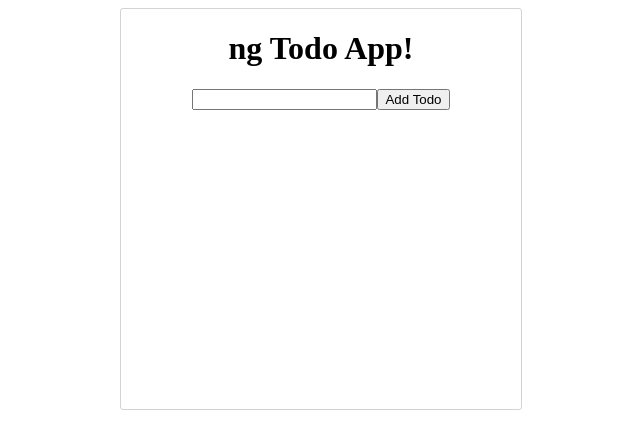
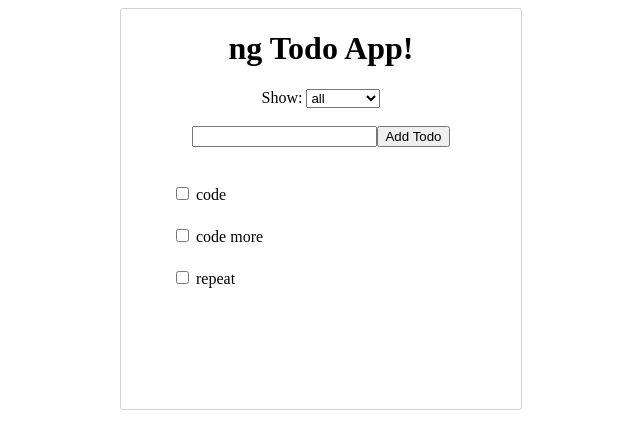
Before and after one commit to pablo-jurado/ng-todo, an Angular app: page / in a window 1280 px wide. Shown: the top 448 px of the page, without its empty margins (319-959 px from the left). Built offline with nearby package versions, Linux system fonts and the light colour scheme.

Commit message:
add filter component and some styles

```diff
--- a/src/app/app.component.html
+++ b/src/app/app.component.html
@@ -1,6 +1,8 @@
 <!--The content below is only a placeholder and can be replaced.-->
 <div class="main-app">
   <h1>{{ title }}!</h1>
+  <app-filter></app-filter>
+  <br>
   <todo-input (newTodoEvent)="createNewTodo($event)"></todo-input>
   <todo-list [todos]="allTodos"></todo-list>
 </div>
--- a/src/app/app.component.ts
+++ b/src/app/app.component.ts
@@ -8,14 +8,17 @@ import Todo from './todo';
 })
 export class AppComponent {
   title = 'ng Todo App';
-  allTodos: Todo[] = [];
+  allTodos: Todo[] = [
+    new Todo("code"),
+    new Todo("code more"),
+    new Todo("repeat")
+  ];
 
-  @HostListener("EventEmitter") testing() {
-    console.log("testing");
-  }
+  // @HostListener("EventEmitter") testing() {
+  //   console.log("testing");
+  // }
 
   createNewTodo(description) {
     this.allTodos.unshift(new Todo(description));
-    console.log(this.allTodos);
   }
 }
--- a/src/app/app.module.ts
+++ b/src/app/app.module.ts
@@ -7,13 +7,15 @@ import { AppComponent } from './app.component';
 import { TodoListComponent } from './todo-list/todo-list.component';
 import { TodoInputComponent } from './todo-input/todo-input.component';
 import { TodoItemComponent } from './todo-item/todo-item.component';
+import { FilterComponent } from './filter/filter.component';
 
 @NgModule({
   declarations: [
     AppComponent,
     TodoListComponent,
     TodoInputComponent,
-    TodoItemComponent
+    TodoItemComponent,
+    FilterComponent
   ],
   imports: [
     BrowserModule,
--- /dev/null
+++ b/src/app/filter/filter.component.html
@@ -0,0 +1,9 @@
+<div>
+  Show:
+  <select>
+    <option *ngFor="let filter of filterOptions"
+      value="{{filter}}">
+      {{ filter }}
+    </option>
+  </select>
+</div>
--- /dev/null
+++ b/src/app/filter/filter.component.ts
@@ -0,0 +1,27 @@
+import { Component, OnInit } from '@angular/core';
+
+type FilterType = "all" | "done" | "not done" ;
+
+@Component({
+  selector: 'app-filter',
+  templateUrl: './filter.component.html',
+  styleUrls: ['./filter.component.less']
+})
+export class FilterComponent implements OnInit {
+
+  filterOptions: FilterType[];
+
+  selectedFilter: FilterType;
+
+  constructor() {
+    this.filterOptions = [
+      "all",
+      "done",
+      "not done"
+    ];
+    this.selectedFilter = this.filterOptions[0];
+  }
+  ngOnInit() {
+  }
+
+}
--- a/src/app/todo-input/todo-input.component.ts
+++ b/src/app/todo-input/todo-input.component.ts
@@ -10,10 +10,7 @@ export class TodoInputComponent implements OnInit {
   todo: string;
   @Output() newTodoEvent = new EventEmitter();
 
-  constructor() { }
-
-  ngOnInit() {
-  }
+  ngOnInit() {}
 
   clearInput() {
     this.todo = "";
--- a/src/app/todo-item/todo-item.component.html
+++ b/src/app/todo-item/todo-item.component.html
@@ -1,4 +1,10 @@
-<p [ngStyle]="{'text-decoration': todo.isDone ? 'line-through' : 'none'}">
-  <input type="checkbox" (click)="toggle()">
-  {{ todo.description }}
-</p>
+<div class="item">
+  <label [ngStyle]="{'text-decoration': todo.isDone ? 'line-through' : 'none'}">
+    <input type="checkbox" (click)="toggle(todo)">
+    {{  todo.description}}
+  </label>
+  <span [hidden]="!isHovering" style="float: right">
+    <button (click)="edit(todo)">Edit</button>
+    <button (click)="delete(todo)">Delete</button>
+  </span>
+</div>
--- a/src/app/todo-item/todo-item.component.less
+++ b/src/app/todo-item/todo-item.component.less
@@ -0,0 +1,9 @@
+.item {
+    padding: 10px;
+    border: solid 1px #fff;
+
+}
+
+.item:hover {
+    border: solid 1px lightblue;
+}
--- a/src/app/todo-item/todo-item.component.ts
+++ b/src/app/todo-item/todo-item.component.ts
@@ -1,21 +1,49 @@
-import { Component, OnInit, Input } from '@angular/core';
+import { Component, OnInit, Input, Output, HostListener, HostBinding, EventEmitter } from '@angular/core';
 import Todo from '../todo';
 
 @Component({
   selector: 'todo-item',
+  host: { 'class': 'item-hover' },
   templateUrl: './todo-item.component.html',
   styleUrls: ['./todo-item.component.less']
 })
 export class TodoItemComponent implements OnInit {
+
   @Input() todo: Todo;
+  @Output() todoItemAction = new EventEmitter();
+
+
+  isHovering: boolean;
 
   constructor() {
-   }
+    this.isHovering = false;
+  }
 
   ngOnInit() {
   }
 
-  toggle() {
-    this.todo.toggle();
+  @HostListener("mouseover")
+  mouseIn() {
+    this.isHovering = true;
+  }
+
+  @HostListener("mouseout")
+  mouseOut() {
+    this.isHovering = false;
+  }
+
+  toggle(todo) {
+    console.log("toggle", todo);
+    // { todo: todo, action: "toggle" }
+  }
+
+  delete(todo) {
+    console.log("delete", todo);
+    // { todo: todo, action: "delete" }
+  }
+
+  edit(todo) {
+    console.log("edit", todo);
+    // { todo: todo, action: "edit" }
   }
 }
--- a/src/app/todo-list/todo-list.component.less
+++ b/src/app/todo-list/todo-list.component.less
@@ -1,4 +1,5 @@
 .todo-list {
     text-align: left;
     list-style: none;
+    padding: 10px 40px;
 }
--- a/src/app/todo.ts
+++ b/src/app/todo.ts
@@ -7,8 +7,4 @@ export default class Todo {
         this.description = description;
         this.isDone = false;
     }
-
-    toggle() {
-        this.isDone = !this.isDone;
-    }
   }
```
Also changed, not shown: src/app/filter/filter.component.less (added), 1 other file (tests, documents, lock files or other folders).
